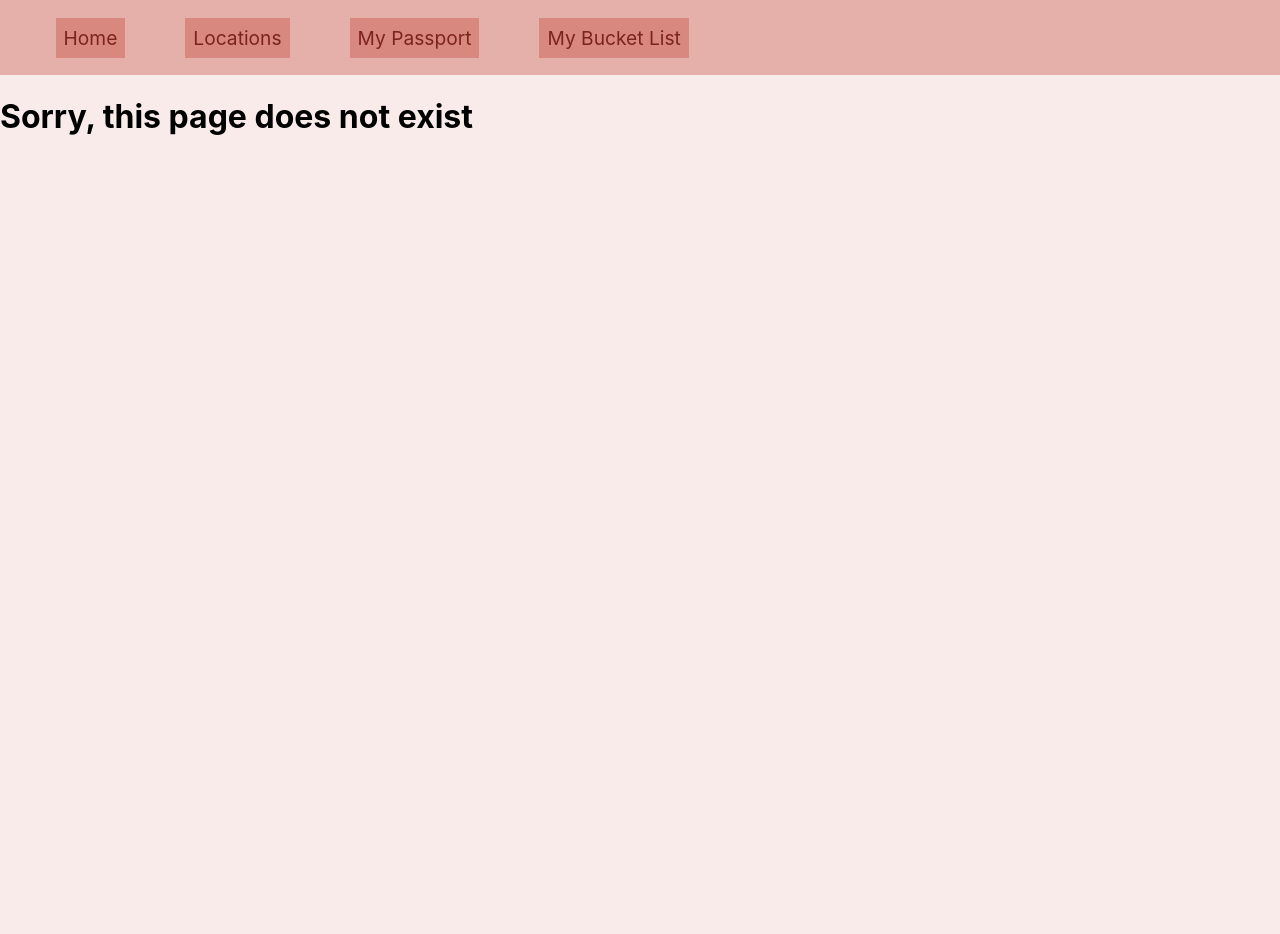
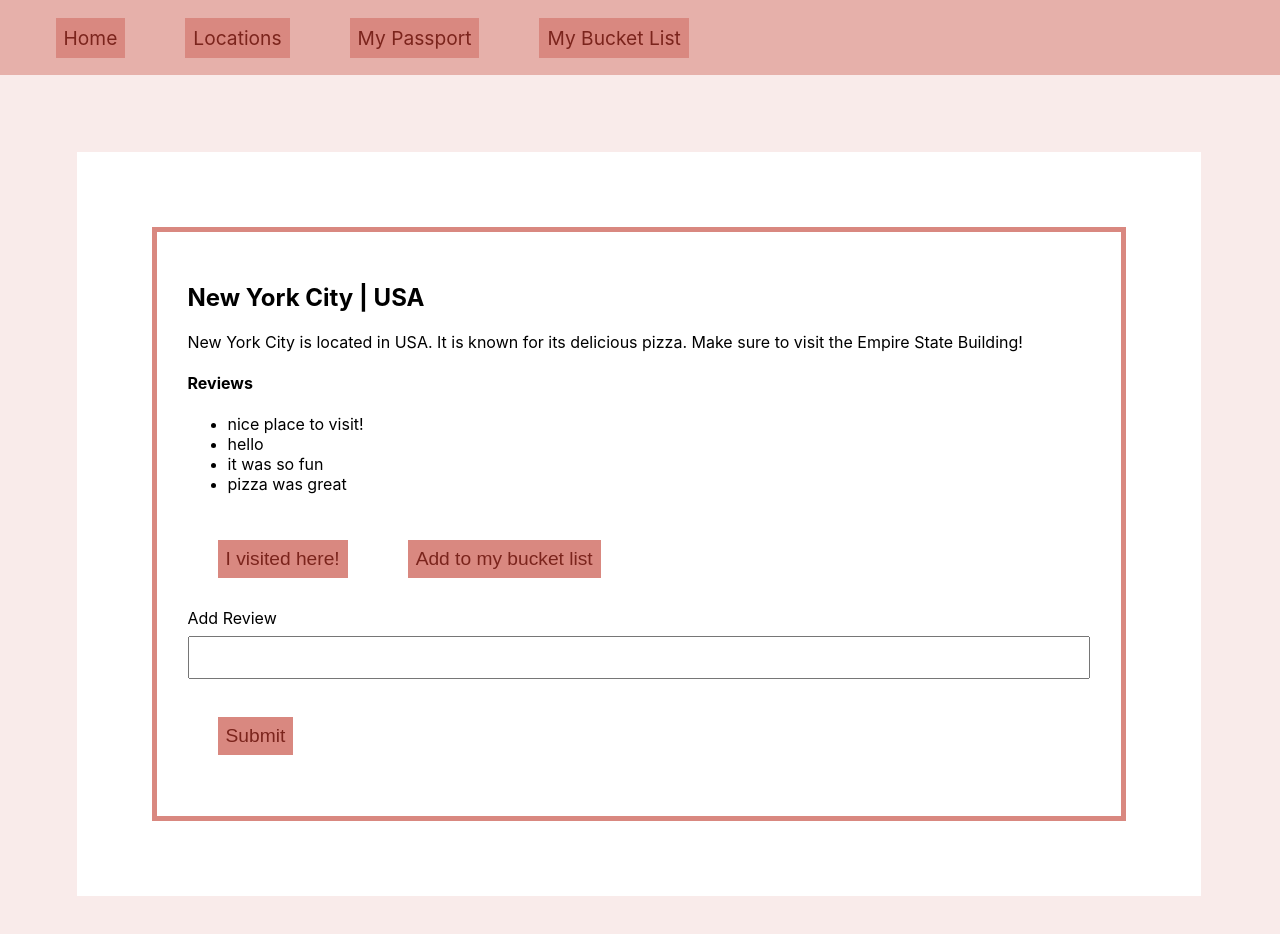
Before and after one commit to Miriamfark/phase-2-project-travel-blog, a React (Create React App) app: page /locations-detail/1 in a window 1280 px wide. Shown: the top 934 px of the page. Before the commit the page ends 800 px from the top, so only its background shows below. Built offline with nearby package versions, Linux system fonts and the light colour scheme; data requests are answered from the project's data file.

Commit message:
master/detail is working! patch request working

```diff
--- a/db.json
+++ b/db.json
@@ -5,35 +5,63 @@
       "city": "New York City",
       "country": "USA",
       "food": "pizza",
-      "landmark": "Empire State Building"
+      "landmark": "Empire State Building",
+      "comments": [
+        "nice place to visit!",
+        "hello",
+        "it was so fun",
+        "pizza was great"
+      ]
     },
     {
       "id": 2,
       "city": "London",
       "country": "United Kingdom",
       "food": "fish and chips",
-      "landmark": "Big Ben"
+      "landmark": "Big Ben",
+      "comments": [
+        "We had a great time!",
+        "people here are very proper"
+      ]
     },
     {
       "id": 3,
       "city": "Paris",
       "country": "France",
       "food": "croissants",
-      "landmark": "Eiffel Tower"
+      "landmark": "Eiffel Tower",
+      "comments": [
+        "We had a great time!"
+      ]
     },
     {
       "id": 4,
       "city": "Jerusalem",
       "country": "Israel",
       "food": "falafel",
-      "landmark": "Western Wall"
+      "landmark": "Western Wall",
+      "comments": [
+        "We had a great time!",
+        "it was such a special trip"
+      ]
     },
     {
+      "id": 5,
       "city": "Norfolk",
       "country": "United States",
       "food": "fresh sea food",
       "landmark": "Naval museum",
-      "id": 5
+      "comments": [
+        "We had a great time!",
+        "It was so great we decided to move"
+      ]
+    },
+    {
+      "city": "a",
+      "country": "b",
+      "food": "c",
+      "landmark": "d",
+      "id": 6
     }
   ]
 }
--- a/src/components/App.js
+++ b/src/components/App.js
@@ -1,4 +1,4 @@
-import React, { useState } from "react";
+import React, { useState, useEffect } from "react";
 import Home from "./Home";
 import NavBar from "./NavBar";
 import { Routes, Route } from "react-router-dom"
@@ -6,31 +6,35 @@ import NewLocation from "./NewLocation";
 import Passport from "./Passport";
 import LocationList from "./LocationList";
 import BucketList from "./BucketList";
+import ComponentDetail from "./ComponentDetail";
 
 function App() {
 
   const [locations, setLocations] = useState([])
-  const [location, setLocation] = useState()
   const [passport, setPassport] = useState([])
   const [bucketList, setBucketList] = useState([])
+
+  useEffect(() => {
+    fetch("http://localhost:3001/locations")
+        .then(r => r.json())
+        .then(data => setLocations(data))
+}, [])
 
   return (
       <div className="App">
        <NavBar />
             <Routes>
-                <Route path="/locations/*" element={<LocationList
+                <Route path="/locations/*" element={<LocationList locations={locations}/>} />
+                <Route path="locations/new" element={<NewLocation locations={locations} setLocations={setLocations} />} />
+                <Route exact path="/" element={<Home />} />
+                <Route path="/mypassport" element={<Passport passport={passport} />} />
+                <Route path="locations-detail/:id" element={<ComponentDetail
                 locations={locations}
-                setLocations={setLocations}
-                location={location}
-                setLocation={setLocation}
                 passport={passport}
                 setPassport={setPassport}
                 bucketList={bucketList}
                 setBucketList={setBucketList}
                 />} />
-                <Route path="locations/new" element={<NewLocation />} />
-                <Route exact path="/" element={<Home />} />
-                <Route path="/mypassport" element={<Passport passport={passport} />} />
                 <Route path="/mybucketlist" element={<BucketList bucketList={bucketList} />} />
                 <Route path="*" element={<h1>Sorry, this page does not exist</h1>} />
             </ Routes>
--- /dev/null
+++ b/src/components/ComponentDetail.js
@@ -0,0 +1,44 @@
+import React from 'react'
+import { Routes, Route, useParams } from 'react-router-dom'
+import LocationCard from './LocationCard';
+
+const ComponentDetail = ({ locations, passport, setPassport, bucketList, setBucketList }) => {
+
+    let { id } = useParams();
+
+    let selectedLocations;
+
+    if (locations) {
+
+    selectedLocations = locations.map((location)=>{
+
+        if (location.id == id) {
+            return( <LocationCard
+                    passport={passport}
+                    key={location.id}
+                    id={location.id}
+                    city={location.city}
+                    country={location.country}
+                    location={location}
+                    setPassport={setPassport}
+                    food={location.food}
+                    landmark={location.landmark}
+                    bucketList={bucketList}
+                    setBucketList={setBucketList}
+                    reviews={location.comments}
+                 />
+            )
+        }
+
+        })
+    }
+
+
+  return (
+    <div className="box">
+        {selectedLocations}
+    </div>
+    )
+  }
+
+export default ComponentDetail
--- a/src/components/LocationCard.js
+++ b/src/components/LocationCard.js
@@ -1,9 +1,12 @@
-import React from 'react'
+import React, { useState } from 'react'
+import Reviews from './Reviews'
 
 
-const LocationCard = ({ food, landmark, city, country, setPassport, passport, location, bucketList, setBucketList  }) => {
+const LocationCard = ({ food, landmark, city, country, setPassport, passport, location, bucketList, setBucketList, reviews  }) => {
 
-    function handleClick(location) {
+  const [review, setReview] = useState([])
+
+  function handleClick(location) {
         console.log("add this location to my passport", location)
         const updatedPassportList = [... passport, location]
         setPassport(updatedPassportList)
@@ -17,11 +20,49 @@ const LocationCard = ({ food, landmark, city, country, setPassport, passport, lo
         {alert(`${city}, ${country} has been added to your bucket list`)}
     }
 
+    function handleReviewChange(e) {
+      setReview(e.target.value)
+      console.log("review:", review)
+    }
+
+    function handleSubmit(e) {
+       e.preventDefault()
+
+      const reviewData = [
+        ...location.comments, review
+      ]
+      setReview(reviewData)
+
+      fetch(`http://localhost:3001/locations/${location.id}`, {
+        method: "PATCH",
+        headers: {
+          "Content-Type" : "application/json",
+        },
+        body: JSON.stringify({comments: reviewData})
+      })
+      .then((r)=>r.json())
+      .then((data)=>console.log(data))
+
+
+      {
+        const form= document.getElementById('review-form')
+        form.reset()
+    }
+    }
+    console.log("after patched", review)
+
   return (
     <div class="description">
+        <h2>{city} | {country}</h2>
         <p>{city} is located in {country}. It is known for its delicious {food}. Make sure to visit the {landmark}!</p>
+        <Reviews reviews={reviews} />
         <button className="button" onClick={()=>handleClick(location)}>I visited here!</button>
         <button className="button" onClick={()=>handleBucketClick(location)}>Add to my bucket list</button>
+        <form id="review-form" onSubmit={handleSubmit}>
+          <label>Add Review</label>
+          <input onChange={handleReviewChange} type="text"></input>
+          <input type="submit"></input>
+        </form>
     </div>
   )
 }
--- a/src/components/LocationList.js
+++ b/src/components/LocationList.js
@@ -1,14 +1,7 @@
-import React, { useEffect } from 'react'
-import LocationCard from './LocationCard'
-import { Link, Routes, Route  } from "react-router-dom";
+import React from 'react'
+import { Link } from "react-router-dom";
 
-const LocationList = ({ bucketList, setBucketList, location, setLocation, locations, setLocations, passport, setPassport }) => {
-
-    useEffect(() => {
-        fetch("http://localhost:3001/locations")
-            .then(r => r.json())
-            .then(data => setLocations(data))
-    }, [])
+const LocationList = ({ locations }) => {
 
     let locationCards
 
@@ -16,22 +9,8 @@ const LocationList = ({ bucketList, setBucketList, location, setLocation, locati
     locationCards = locations.map((location)=>{
        return (
        <li key={location.id}>
-           <Link to={`/locations/${location.id}`}>{location.city}</Link>
-           <Routes>
-            <Route path={`:${location.id}`} element={<LocationCard
-        passport={passport}
-        key={location.id}
-        id={location.id}
-        city={location.city}
-        country={location.country}
-        location={location}
-        setPassport={setPassport}
-        food={location.food}
-        landmark={location.landmark}
-        bucketList={bucketList}
-        setBucketList={setBucketList}
-    />} />
-        </Routes>
+           <Link to={`/locations-detail/${location.id}`}>{location.city}</Link>
+
 
     </li>
        )
--- a/src/components/NewLocation.js
+++ b/src/components/NewLocation.js
@@ -1,6 +1,6 @@
 import React, { useState } from 'react'
 
-const NewLocation = () => {
+const NewLocation = ({locations, setLocations }) => {
 
     const [city, setCity] = useState("")
     const [country, setCountry] = useState("")
@@ -36,7 +36,6 @@ const NewLocation = () => {
             food: food,
             landmark: landmark
           };
-        console.log(newLocationData)
 
         fetch("http://localhost:3001/locations", {
             method: "POST",
@@ -46,14 +45,23 @@ const NewLocation = () => {
             body: JSON.stringify(newLocationData),
         })
             .then((r) => r.json())
-            .then((newItem) => console.log(newItem));
+            .then((newItem) => {
+                console.log(newItem);
+
+            const updatedLocations = [...locations, newItem ]
+
+            setLocations(updatedLocations)
+            })
 
             {
                 const form= document.getElementById('form')
                 form.reset()
             }
 
+
     }
+
+    console.log("locations", locations)
 
   return (
       <div class="box">
--- /dev/null
+++ b/src/components/Reviews.js
@@ -0,0 +1,26 @@
+import React from 'react'
+
+const  Reviews = ({ reviews }) => {
+
+  let reviewsList;
+
+  if (reviews) {
+    reviewsList = reviews.map((review)=>{
+    return <li>{review}</li>
+  })
+}
+
+  console.log("reviews being displayed", reviewsList)
+
+  return (
+    <div>
+        <h4>Reviews</h4>
+        <ul>
+          {reviewsList}
+        </ul>
+
+    </div>
+  )
+}
+
+export default Reviews
```
Also changed, not shown: src/components/LocationsPage.js (+12 -12 lines).
